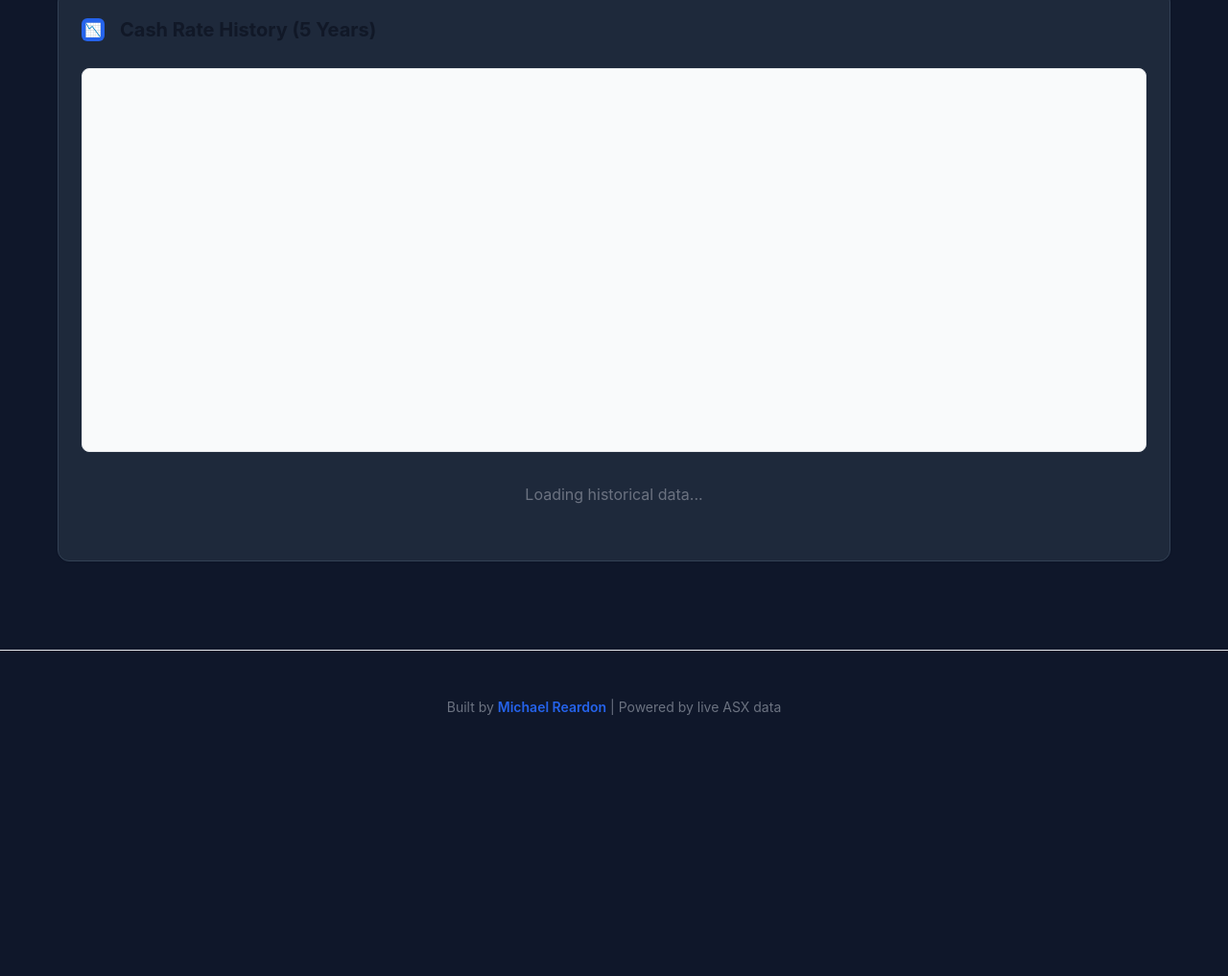
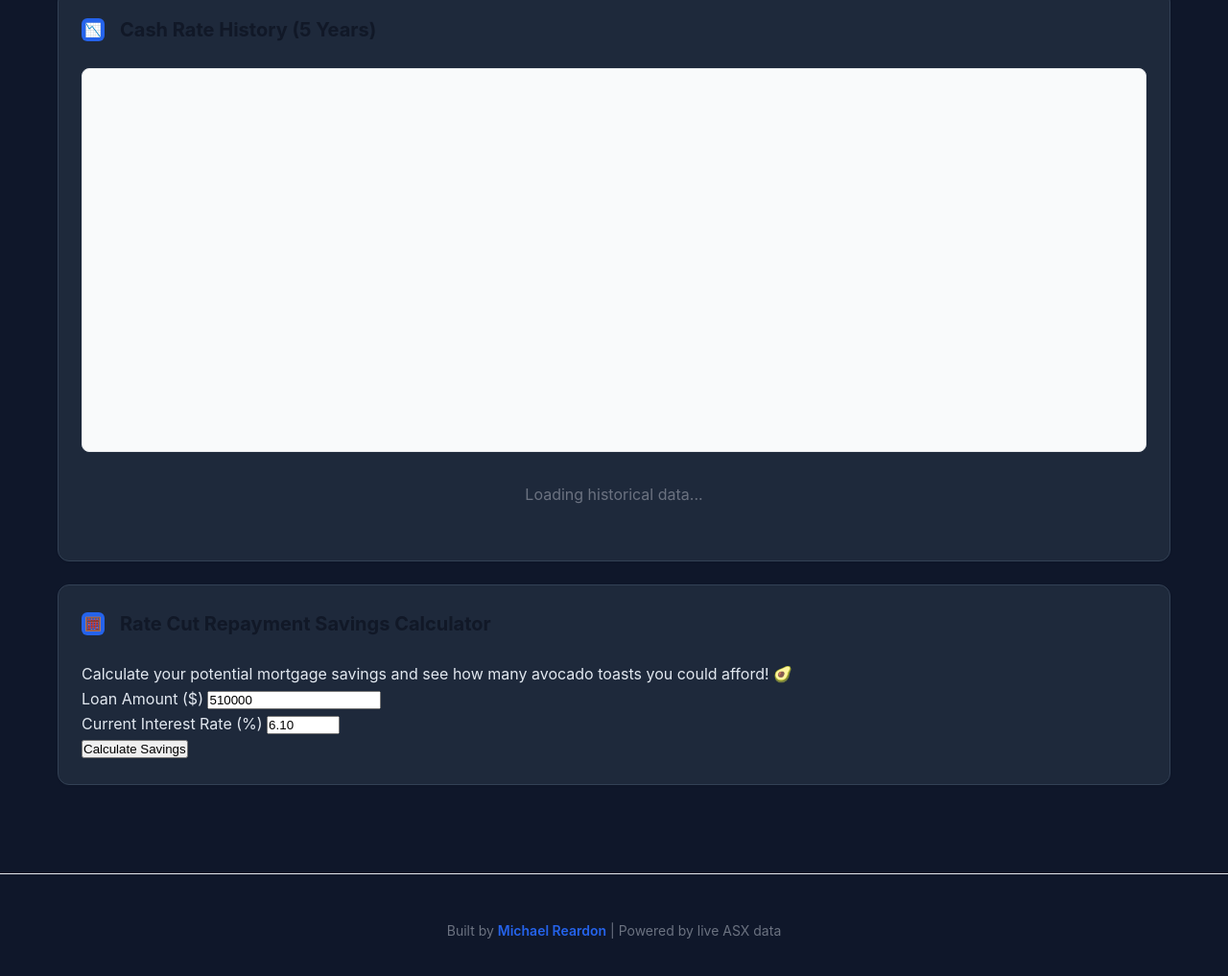
Before and after one commit to timeformoneyau/cashmoney, a website: page index.html in a window 1280 px wide. Shown: the part 716-1733 px from the top of the page at 96% size. Before the commit the page ends 1513 px from the top, so only its background shows below. Drawn offline with nearby package versions, Linux system fonts and the light colour scheme; a script that the page names is missing.

Commit message:
Update index.html

```diff
--- a/index.html
+++ b/index.html
@@ -146,6 +146,27 @@
             </div>
             <div id="chartStatus" class="loading">Loading historical data...</div>
         </div>
+
+        <div class="card calculator-card">
+            <h2><span class="icon">🧮</span> Rate Cut Repayment Savings Calculator</h2>
+            <p class="calculator-subtitle">Calculate your potential mortgage savings and see how many avocado toasts you could afford! 🥑</p>
+
+            <div class="calculator-inputs">
+                <div class="input-group">
+                    <label for="loanAmount">Loan Amount ($)</label>
+                    <input type="number" id="loanAmount" value="510000" min="0" step="10000">
+                </div>
+                <div class="input-group">
+                    <label for="interestRate">Current Interest Rate (%)</label>
+                    <input type="number" id="interestRate" value="6.10" min="0" max="20" step="0.05">
+                </div>
+                <button id="calculateBtn" class="calculate-btn">Calculate Savings</button>
+            </div>
+
+            <div id="calculatorResults" class="calculator-results">
+                <!-- Results will be populated here -->
+            </div>
+        </div>
     </div>
 
     <footer>
```
